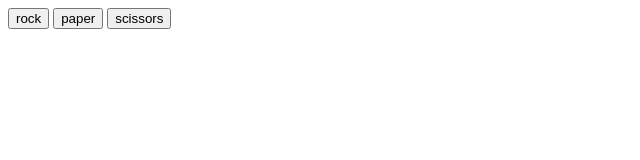
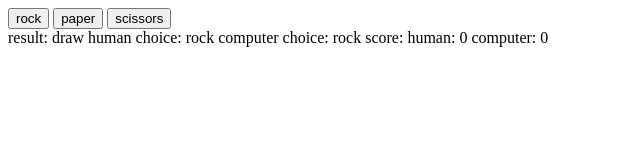
Before and after one commit to fireonboard700/rock-paper-scissors, a plain HTML site: page index.html in a window 1280 px wide. Both pictures are taken after a click on the button "rock". Shown: the whole page, without its empty margins (0-640 px from the left). Drawn offline with Linux system fonts and the light colour scheme.

Commit message:
add results div

```diff
--- a/index.html
+++ b/index.html
@@ -10,5 +10,6 @@
         <button id="rock">rock</button>
         <button id="paper">paper</button>
         <button id="scissors">scissors</button>
+        <div id="results"></div>
     </body>
 </html>
--- a/main.js
+++ b/main.js
@@ -13,6 +13,8 @@ function getHumanChoice() {
     choice = prompt("choose from rock, paper, or scissors, puny human.");
     return choice;
 }
+
+const div = document.querySelector("#results");
 
 function playRound(humanChoice, computerChoice) {
     humanChoice = humanChoice.toLowerCase();
@@ -33,10 +35,8 @@ function playRound(humanChoice, computerChoice) {
         computerScore += 1;
     }
 
-    console.log(
-        `result: ${result}\nhuman choice: ${humanChoice}\ncomputer choice: ${computerChoice}`
-    );
-    console.log(`score:\nhuman: ${humanScore}\ncomputer: ${computerScore}`);
+    // also dumb.
+    div.textContent = `result: ${result}\nhuman choice: ${humanChoice}\ncomputer choice: ${computerChoice}\nscore:\nhuman: ${humanScore}\ncomputer: ${computerScore}`;
 }
 
 let humanScore = 0;
```
